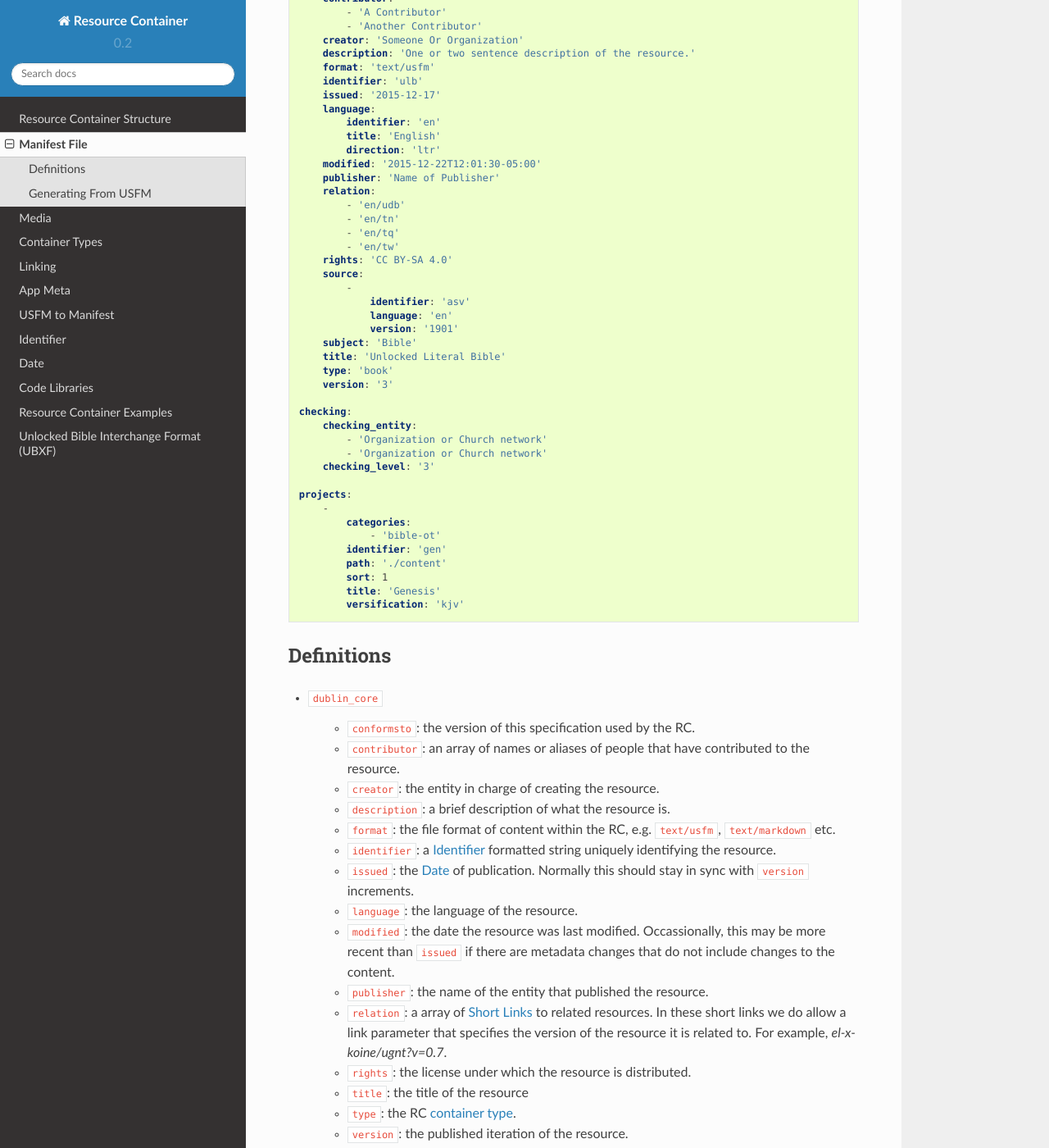
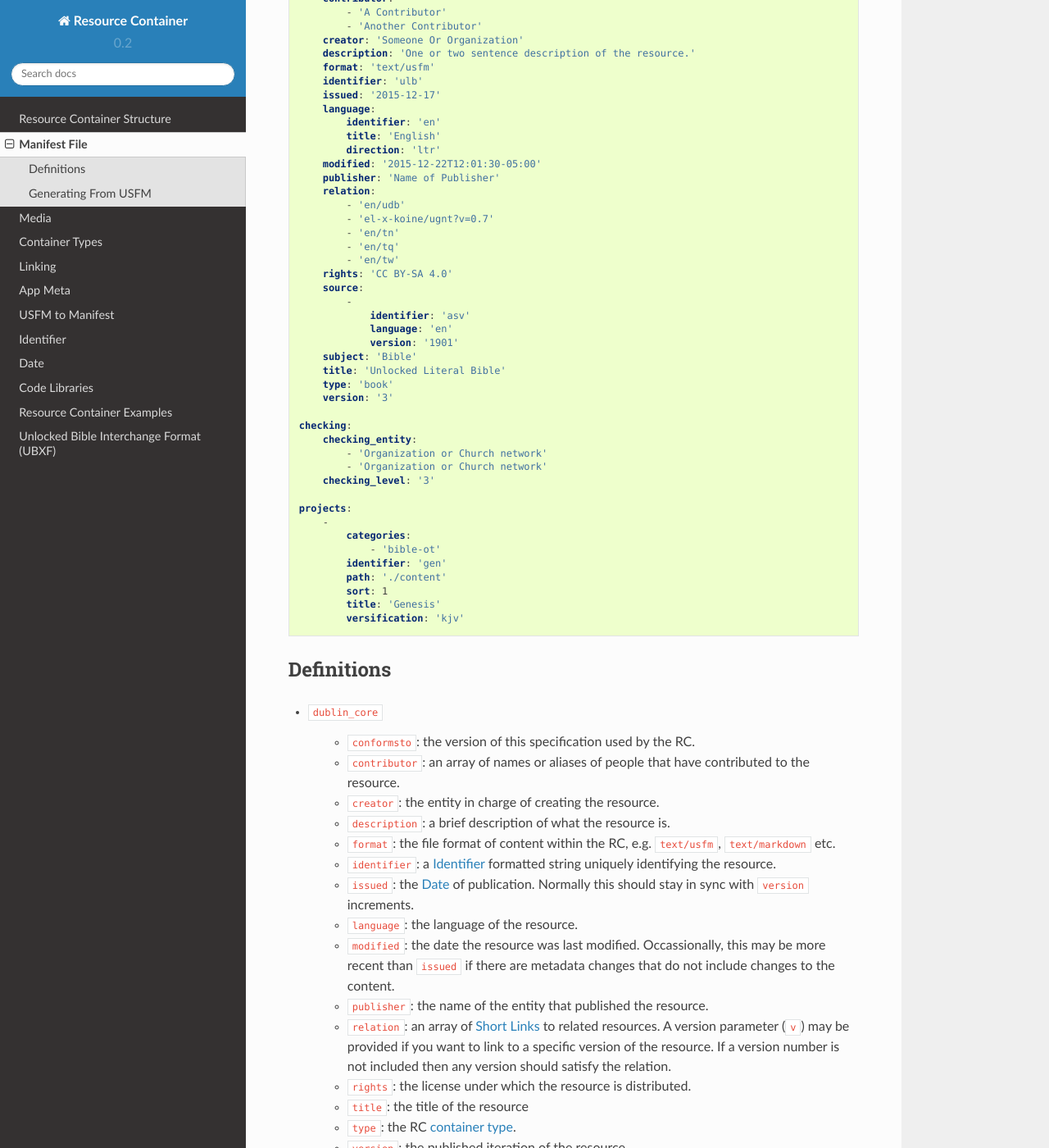
Before and after one commit to unfoldingWord-dev/Resource-Container, a Sphinx documentation site: the page built from docs/manifest.rst, in a window 1280 px wide and 1400 px high, scrolled down 456 px. Shown: the whole window at 82% size. Built offline with Sphinx 7.4.7 and the Read the Docs theme 2.0.0, drawn with Linux system fonts in a browser that asks for light colours.

Commit message:
Update manifest.rst

```diff
--- a/docs/manifest.rst
+++ b/docs/manifest.rst
@@ -78,7 +79,7 @@
     - ``language``: the language of the resource.
     - ``modified``: the date the resource was last modified. Occassionally, this may be more recent than ``issued`` if there are metadata changes that do not include changes to the content.
     - ``publisher``: the name of the entity that published the resource.
-    - ``relation``:  a array of :ref:`short-links` to related resources. In these short links we do allow a link parameter that specifies the version of the resource it is related to. For example, `el-x-koine/ugnt?v=0.7`.
+    - ``relation``:  an array of :ref:`short-links` to related resources. A version parameter (``v``) may be provided if you want to link to a specific version of the resource. If a version number is not included then any version should satisfy the relation.
     - ``rights``: the license under which the resource is distributed.
     - ``title``: the title of the resource
     - ``type``: the RC :ref:`container type <types>`.
```
Also changed, not shown: other parts of docs/manifest.rst (+1 -0 lines).
